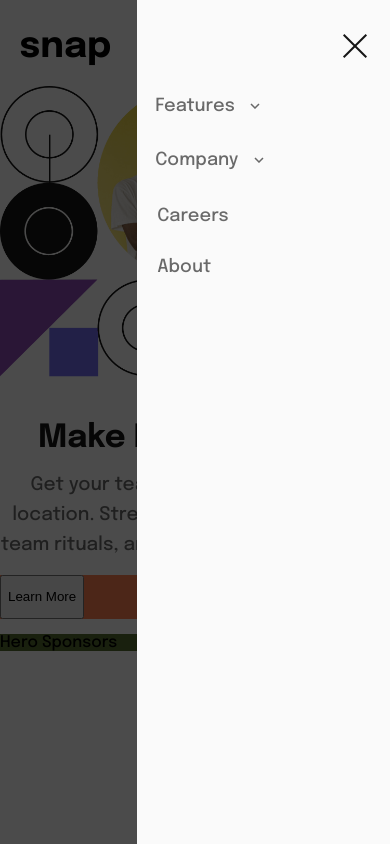
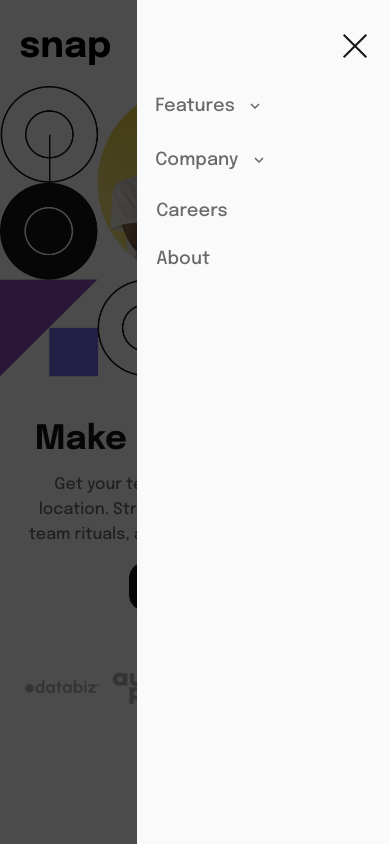
Before and after one commit to adityanegara/snap-landing-page, a React (Create React App) app: page / in a window 390 px wide. Both pictures are taken after a click on the button "open navbar button". Built offline with nearby package versions, Linux system fonts and the light colour scheme.

Commit message:
Finish homepage in mobile

```diff
--- a/src/Components/Hero/Hero.js
+++ b/src/Components/Hero/Hero.js
@@ -1,6 +1,10 @@
 import styles from './Hero.module.scss';
 import heroImageMobile from '../../Assets/Images/image-hero-mobile.png';
 import Container from '../Container/Container';
+import dataBizLogo from '../../Assets/Icons/client-databiz.svg';
+import audioPhileLogo from '../../Assets/Icons/client-audiophile.svg';
+import meetLogo from '../../Assets/Icons/client-meet.svg';
+import makerLogo from '../../Assets/Icons/client-maker.svg';
 
 const Hero = () =>{
     return(
@@ -9,7 +13,7 @@ const Hero = () =>{
                 <img alt='hero' src={heroImageMobile}/>
             </div>
             <div className={styles['hero-title']}>
-                <h2>Make Remote Work</h2>
+                <h2>Make remote work</h2>
             </div>
             <div className={styles['hero-description']}>
                 <h3>Get your team sync, no matter your location. Streamline processes, create team rituals, and watch productivity soar.</h3>
@@ -18,7 +22,20 @@ const Hero = () =>{
                  <button>Learn More</button>
             </div>
             <div className={styles['hero-sponsors']}>
-                Hero Sponsors
+               <ul>
+                   <li>
+                       <img src={dataBizLogo} alt='databiz'/>
+                   </li>
+                   <li>
+                       <img src={audioPhileLogo} alt='audio phile'/>
+                   </li>
+                   <li>
+                       <img src={meetLogo} alt='meet'/>
+                   </li>
+                   <li>
+                       <img src={makerLogo} alt='maker'/>
+                   </li>
+               </ul>
             </div>
         </div>
     )
--- a/src/Components/Hero/Hero.module.scss
+++ b/src/Components/Hero/Hero.module.scss
@@ -35,7 +35,7 @@
     h2{
         color: $dark;
         text-align: center;
-        font-size: 2em;
+        font-size: 2.1em;
         font-weight: 700;
         margin: 0;
     }
@@ -43,11 +43,16 @@
 
 .hero-description{
     grid-area: hero-description;
+    width: 90%;
+    margin-left: auto;
+    margin-right: auto;
     h3{
+        text-align: center;
+        font-size: 1em;
         margin: 0;
-        line-height: 30px;
+        line-height: 25px;
         color: $gray;
-        text-align: center;
+
         font-weight: 500;
 
     }
@@ -55,10 +60,50 @@
 
 .hero-cta{
     grid-area: hero-cta;
-    background-color: coral;
+
+
+    margin-left: auto;
+    margin-right: auto;
+    button{
+        font-size: 1em;
+        border: none;
+        padding: 15px 20px;
+        font-family: $main-font;
+        border-radius: 16px;
+        background-color: $dark;
+        color: $white;
+        border: 1px solid $dark;
+        transition: ease-in 0.2s;
+    }
+    button:hover{
+        color: $dark;
+        background-color: $white;
+        font-weight: 700;
+    }
 }
 
 .hero-sponsors{
+    margin-top: 5vh;
     grid-area: hero-sponsors;
-    background-color: darkolivegreen;
+    width: 95%;
+    margin-left: auto;
+    margin-right: auto;
+    ul{
+
+        list-style-type: none;
+        padding: 0;
+        margin: 0;
+        display: flex;
+        flex-direction: row;
+        justify-content: space-evenly;
+        align-items: center;
+        li{
+            width: 20%;
+            img{
+                width: 100%;
+
+            }
+        }
+    }
+
 }
--- a/src/Components/Modal/Modal.module.scss
+++ b/src/Components/Modal/Modal.module.scss
@@ -19,40 +19,8 @@
                 border: none;
             }
         }
-        .modal-nav{
-            margin-top: 15px !important;
-            list-style-type: none;
-            padding: 0;
-            margin: 0;
-            display: flex;
-            flex-direction: column;
-            gap: 10px;
-            button{
-                display: flex;
-                flex-direction: row;
-                align-items: center;
-                gap: 15px;
-                background-color: transparent;
-                border: none;
-                font-family: $main-font;
-                font-size: 18px;
-                color: $gray;
-            }
-            a{
 
-                padding-top: 100px;
-                margin-left: 8px;
-                font-family: $main-font;
-                font-size: 18px;
-                color: $gray;
-            }
-            .mt-3{
-                margin-top: 15px;
-            }
-            .mt-4{
-                margin-top: 23px;
-            }
-        }
+
     }
 }
 
--- a/src/Components/ModalContent/ModalContent.js
+++ b/src/Components/ModalContent/ModalContent.js
@@ -3,24 +3,24 @@ import arrowDownIcon from '../../Assets/Icons/icon-arrow-down.svg';
 
 const ModalContent = () =>{
     return(
-        <ul className={styles['modal-nav']}>
+      <ul className={styles['modal-content']}>
           <li>
                 <button>
                     <p>Features</p>
-                <img src={arrowDownIcon}/>
+                    <img src={arrowDownIcon} alt='arrow down'/>
                 </button>
           </li>
           <li>
                 <button>
                     <p>Company</p>
-                <img src={arrowDownIcon}/>
+                    <img src={arrowDownIcon} alt='arrow down'/>
                 </button>
           </li>
           <li className={styles['mt-3']}>
-            <a>Careers</a>
+                <a href="#">Careers</a>
           </li>
           <li className={styles['mt-4']}>
-            <a>About</a>
+                <a href="#">About</a>
           </li>
       </ul>
     )
--- a/src/Components/ModalContent/ModalContent.module.scss
+++ b/src/Components/ModalContent/ModalContent.module.scss
@@ -1,5 +1,5 @@
 @use '../../variables.scss'as *;
-.modal-nav{
+.modal-content{
     margin-top: 15px !important;
     list-style-type: none;
     padding: 0;
@@ -8,28 +8,38 @@
     flex-direction: column;
     gap: 10px;
     button{
+        font-size: 18px;
+        background-color: transparent;
+        border: none;
+        color: $gray;
+        transition: ease-in 0.2s;
+        font-family: $main-font;
         display: flex;
-        flex-direction: row;
         align-items: center;
         gap: 15px;
-        background-color: transparent;
-        border: none;
-        font-family: $main-font;
-        font-size: 18px;
-        color: $gray;
+        font-weight: 500;
+    }
+    button:hover{
+        color: $dark;
     }
     a{
-
-        padding-top: 100px;
-        margin-left: 8px;
-        font-family: $main-font;
-        font-size: 18px;
-        color: $gray;
+            text-decoration: none;
+            font-size: 18px;
+            color: $gray;
+            font-family: $main-font;
+            margin-left: 7px;
+            transition: ease-in 0.2s;
+    }
+    a:hover{
+        color: $dark;
     }
     .mt-3{
-        margin-top: 15px;
+        margin-top: 10px;
     }
     .mt-4{
-        margin-top: 23px;
+        margin-top: 20px;
     }
+
+
+
 }
```
Lines whose indentation alone changed are shown as unchanged.
